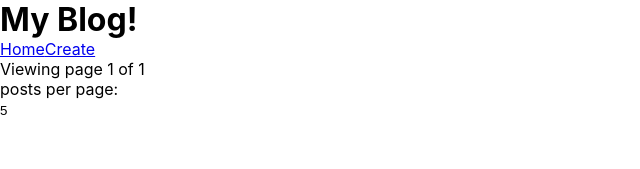
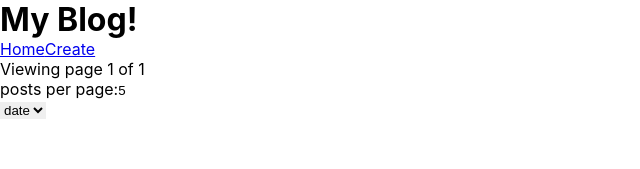
Before and after one commit to jiroquijano/blog-app, a React (Create React App) app: page / in a window 1280 px wide. Shown: the top 169 px of the page, without its empty margins (0-640 px from the left). Built offline with nearby package versions, Linux system fonts and the light colour scheme.

Commit message:
implemented sorting

```diff
--- a/src/components/PostsFeedPage.js
+++ b/src/components/PostsFeedPage.js
@@ -2,11 +2,13 @@ import React, { useContext, useState, useEffect } from 'react';
 import Post from './Post';
 import BlogContext from '../context/blog-context';
 import paginate from '../selectors/pagination';
+import sortBy from '../selectors/sorting';
 
 const PostsFeedPage = () =>{
     const {posts} = useContext(BlogContext);
     const [page, setPage] = useState(1);
     const [postsPerPage, setPostsPerPage] = useState(5);
+    const [sortOption, setSortOption] = useState('date');
     const totalNumberOfPages = Math.ceil(posts.length/postsPerPage) || page;
 
     useEffect(()=>{
@@ -19,14 +21,22 @@ const PostsFeedPage = () =>{
         setPostsPerPage(e.target.value);
     }
 
-    const applySelectors = (rawPosts) =>{
-        return paginate(rawPosts, +page, +postsPerPage);
+    const applySelectors = () =>{
+        const sortedPosts = sortBy(posts, sortOption);
+        const paginatedAndSortedPosts =  paginate(sortedPosts, +page, +postsPerPage);
+        return paginatedAndSortedPosts.map((post,index)=>(
+            <Post
+                key={index}
+                post={post}
+            />
+        ));
     }
 
     return (
         <div>
             {`Viewing page ${page} of ${totalNumberOfPages}`}
-            <p>posts per page: </p>
+            <br/>
+            posts per page:
             <input
                 onChange={handlePostPerPageChange}
                 type="number"
@@ -34,6 +44,15 @@ const PostsFeedPage = () =>{
                 min={1}
                 max={posts.length}
             />
+            <br/>
+            <select
+                onChange={(e)=>{
+                    setSortOption(e.target.value);
+                }}
+            >
+                <option>date</option>
+                <option>title</option>
+            </select>
 
             {page > 1 && (
                 <button onClick={()=>setPage(page-1)}>
@@ -46,12 +65,7 @@ const PostsFeedPage = () =>{
                 </button>
             )}
 
-            {applySelectors(posts.map((post,index)=>(
-                <Post
-                    key={index}
-                    post={post}
-                />
-            )))}
+            {applySelectors()}
         </div>
     );
 }
--- /dev/null
+++ b/src/selectors/sorting.js
@@ -0,0 +1,16 @@
+import moment from 'moment';
+
+const sortBy = (posts, option) => {
+    if(option === 'date') {
+        posts.sort((a,b)=>{
+           return moment(a.date) - moment(b.date);
+        })
+    } else if(option === 'title') {
+        posts.sort((a,b)=>{
+            return a.title > b.title ? 1 : -1;
+        });
+    }
+    return posts;
+};
+
+export default sortBy;
```
